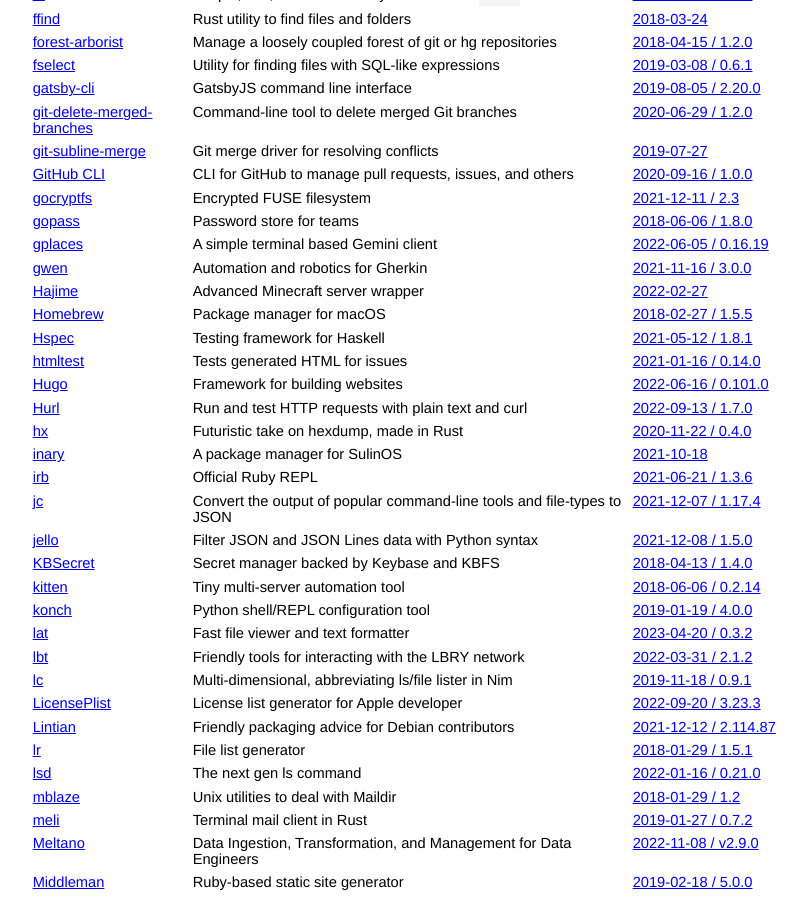
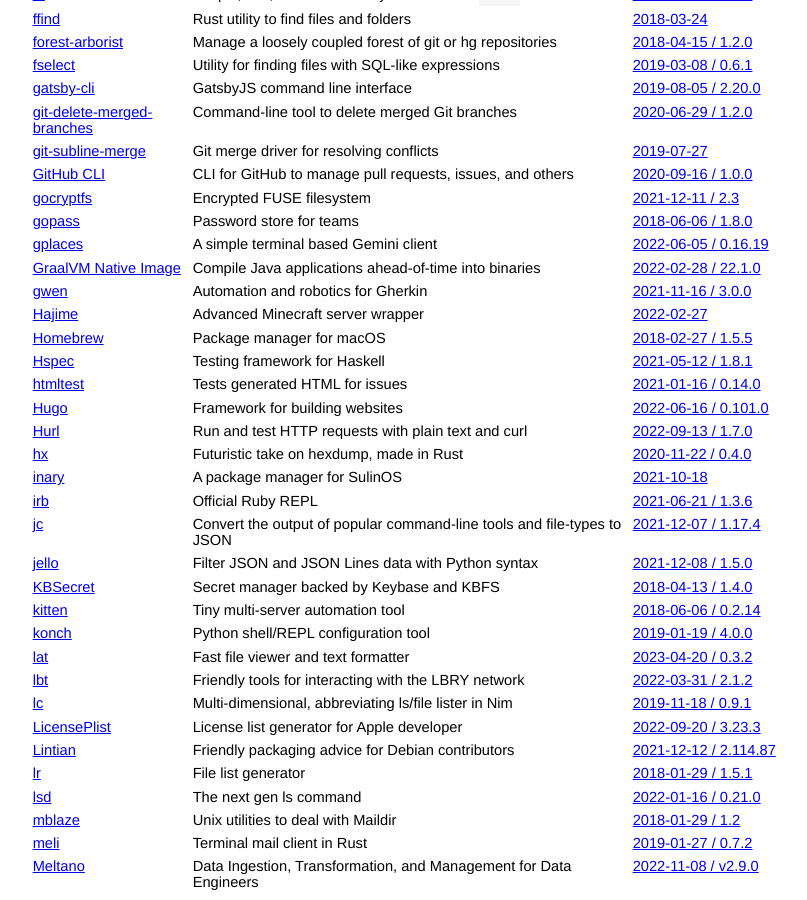
Before and after one commit to jcs/no_color, a Jekyll site: the page built from index.md, in a window 1280 px wide and 900 px high, scrolled down 3284 px. Shown: the whole window, without its empty margins (211-1018 px from the left). Built offline with Jekyll 4.4.1, drawn with Linux system fonts in a browser that asks for light colours; our own code applies the rules of GitHub Pages for plain Markdown files.

Commit message:
Add GraalVM Native Image.

```diff
--- a/index.md
+++ b/index.md
@@ -184,6 +184,7 @@ color by default via `NO_COLOR`.
 | [gocryptfs](https://github.com/rfjakob/gocryptfs) | Encrypted FUSE filesystem | [2021-12-11 / 2.3](https://github.com/rfjakob/gocryptfs/commit/a1f01419e2e6e5d637ec7afa31c0a1d95e0ea923) |
 | [gopass](https://github.com/gopasspw/gopass) | Password store for teams | [2018-06-06 / 1.8.0](https://github.com/gopasspw/gopass/releases/tag/v1.8.0) |
 | [gplaces](https://github.com/dimkr/gplaces) | A simple terminal based Gemini client | [2022-06-05 / 0.16.19](https://github.com/dimkr/gplaces/commit/c907bdf719ad069da2f75daf01f371921f5fde0f) |
+| [GraalVM Native Image](https://www.graalvm.org/native-image/) | Compile Java applications ahead-of-time into binaries | [2022-02-28 / 22.1.0](https://github.com/oracle/graal/commit/20f912e13cd97c3c3b527522b194a61eac71a93b) |
 | [gwen](https://github.com/gwen-interpreter/gwen) | Automation and robotics for Gherkin | [2021-11-16 / 3.0.0](https://github.com/gwen-interpreter/gwen/releases/tag/v3.0.0) |
 | [Hajime](https://github.com/Slackadays/Hajime) | Advanced Minecraft server wrapper | [2022-02-27](https://github.com/Slackadays/Hajime/commit/7ff89c1d29d901ab0dc47474ee85619fbfbbd226) |
 | [Homebrew](https://brew.sh/) | Package manager for macOS | [2018-02-27 / 1.5.5](https://github.com/Homebrew/brew/releases/tag/1.5.5) |
```
